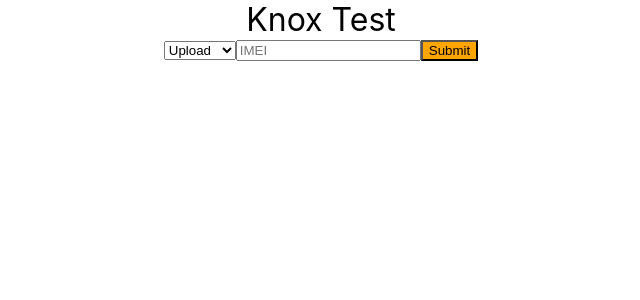
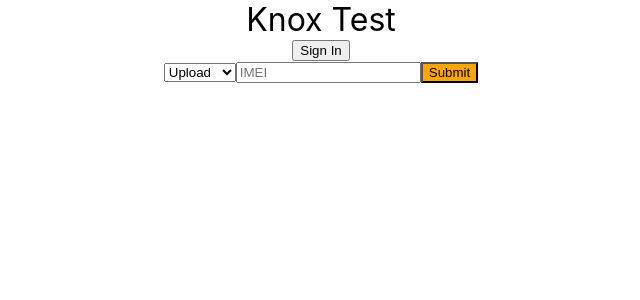
Before and after one commit to Ohidurr/KnoxTest, a React (Create React App) app in the folder frontend/: page / in a window 1280 px wide. Shown: the top 300 px of the page, without its empty margins (319-959 px from the left). Built offline with nearby package versions, Linux system fonts and the light colour scheme.

Commit message:
add sign in button that redirects to knox login

```diff
--- a/frontend/src/App.js
+++ b/frontend/src/App.js
@@ -3,11 +3,13 @@ import { Switch, useLocation, Route } from "react-router-dom"
 
 import './App.css';
 import ImeiUpload from './components/ImeiUpload';
+import Signin from './components/Signin'
 
 const  App = () => {
   return (
     <div className="App">
    <header style={{fontSize: 'xx-large'}}>Knox Test</header>
+   <Signin />
     <ImeiUpload />
     </div>
   );
--- /dev/null
+++ b/frontend/src/components/Signin.js
@@ -0,0 +1,17 @@
+import React from 'react'
+
+
+const Signin = () => {
+    //redirects user to sign into samsung knox
+    return(
+        <div>
+    <a href="https://account.samsung.com/accounts/v1/dfltThirdParty/signInGate">
+
+   <button>Sign In</button>
+</a>
+        </div>
+    )
+}
+
+
+export default Signin
```
